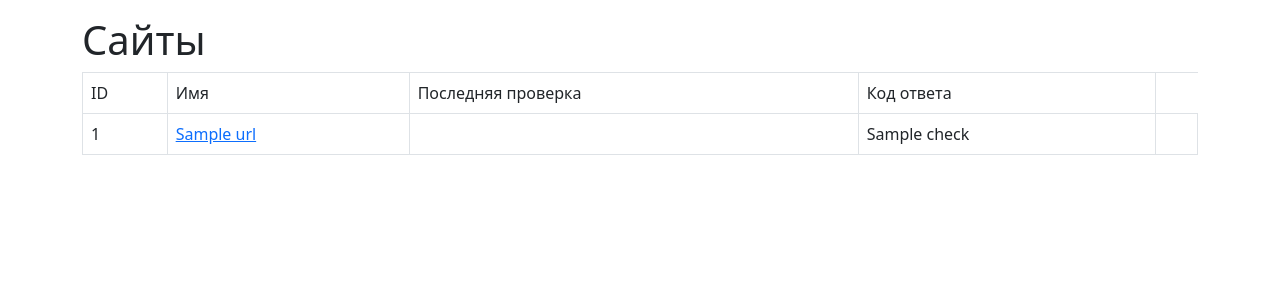
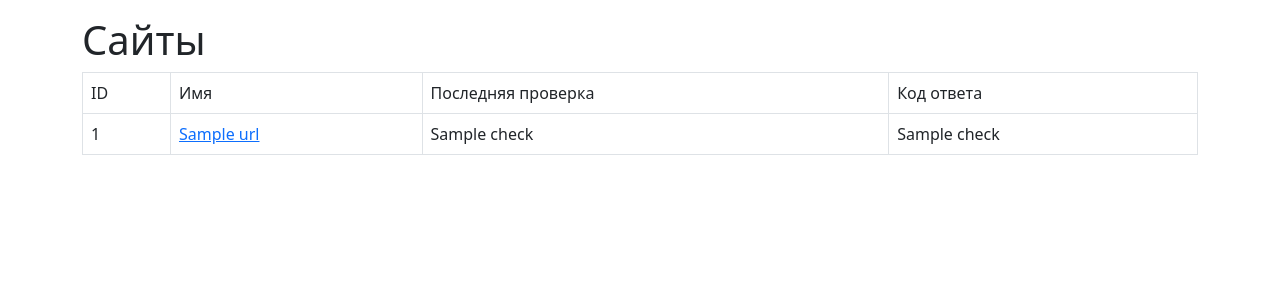
Before and after one commit to irakuruss/Page-Analyzer, a Flask app: template page_analyzer/templates/urls.html in a window 1280 px wide. Shown: the part 56-356 px from the top of the page. Run offline with Flask 3, Linux system fonts and the light colour scheme; the template is opened without the code that fills it: most values are stand-ins (such as "Sample title", 1, 10 or a date in 2020).

Commit message:
Update urls.html

```diff
--- a/page_analyzer/templates/urls.html
+++ b/page_analyzer/templates/urls.html
@@ -1,6 +1,6 @@
 {% extends "base.html" %}
 {% block content %}
-  <main class="flex-grow-1">
+<main class="flex-grow-1">
       <div class="container-lg mt-3">
           <h1>Сайты</h1>
           <div class="table-responsive">
@@ -13,17 +13,21 @@
                       <td>Код ответа</td>
                   </tr>
                   {% for url in urls %}
+                      {% for check in checks %}
+                          {% if check[0] == url[0] %}
                   <tr>
                       <td>{{ url[0] }}</td>
                       <td><a href="{{ url_for('get_one_url', id=url[0]) }}">{{ url[1] }}</a></td>
-                      <td></td>
-                      <td>{{ checks[url[1]] }}</td>
-                      <td></td>
+                      <td>{{ check[4] }}</td>
+                      <td>{{ check[3] }}</td>
                   </tr>
+                          {% endif %}
+                      {% endfor %}
                   {% endfor %}
                   </tbody>
               </table>
           </div>
+
       </div>
-  </main>
+</main>
 {% endblock %}
```
